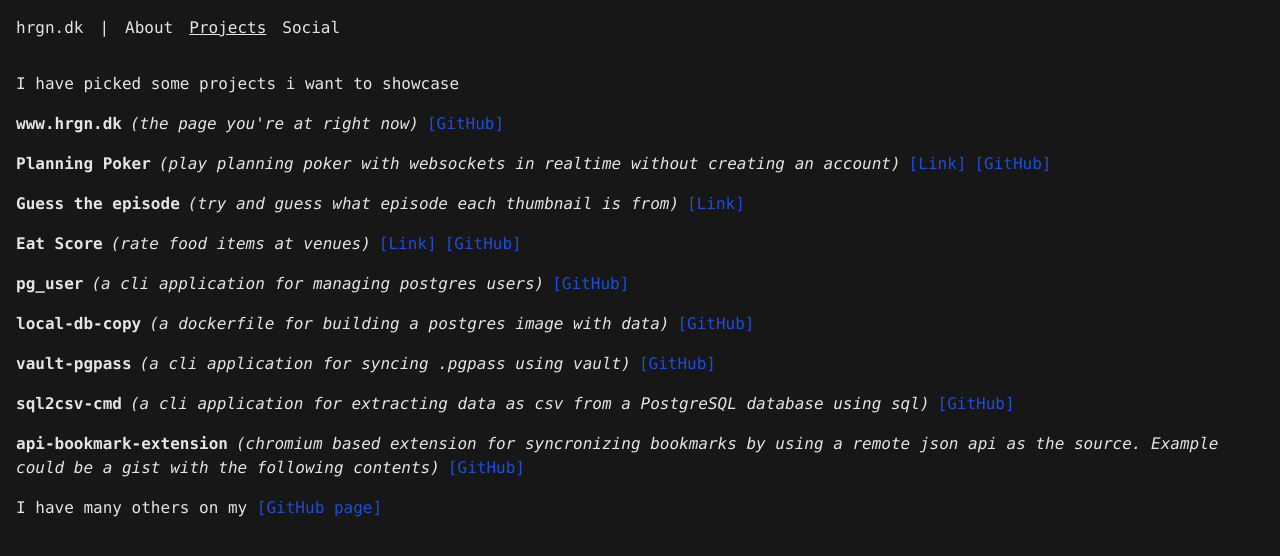
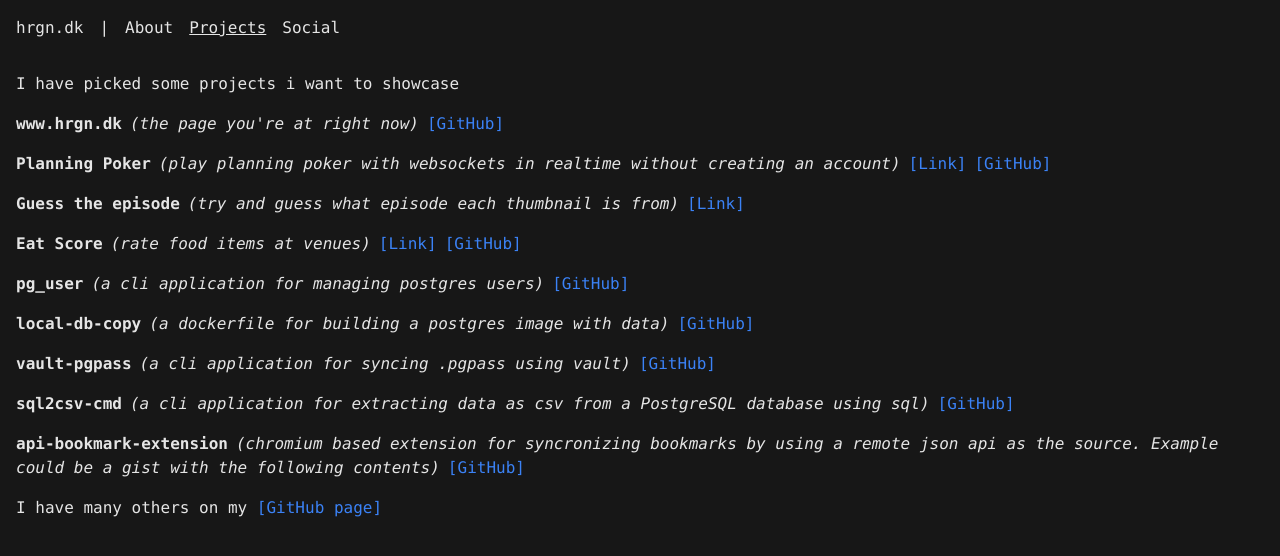
Before and after one commit to frederikhs/hrgn.dk, a React (Create React App) app in the folder src/: page /projects in a window 1280 px wide. Shown: the top 556 px of the page. Built offline with nearby package versions, Linux system fonts and the light colour scheme.

Commit message:
make links lighter

```diff
--- a/src/src/index.css
+++ b/src/src/index.css
@@ -7,5 +7,5 @@
 }
 
 .link {
-    @apply text-blue-700 hover:opacity-75
+    @apply text-blue-500 hover:opacity-75
 }
```
